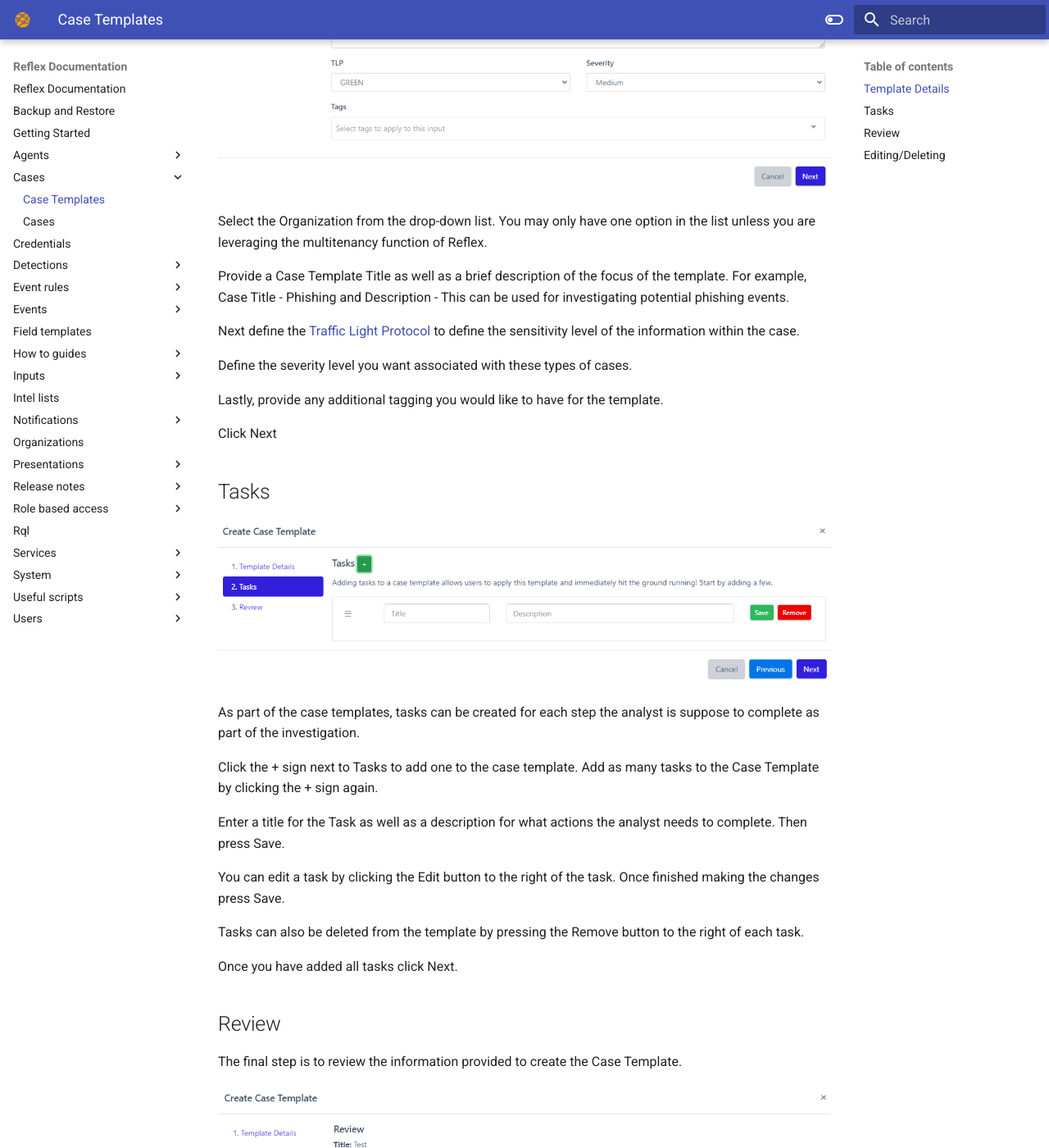
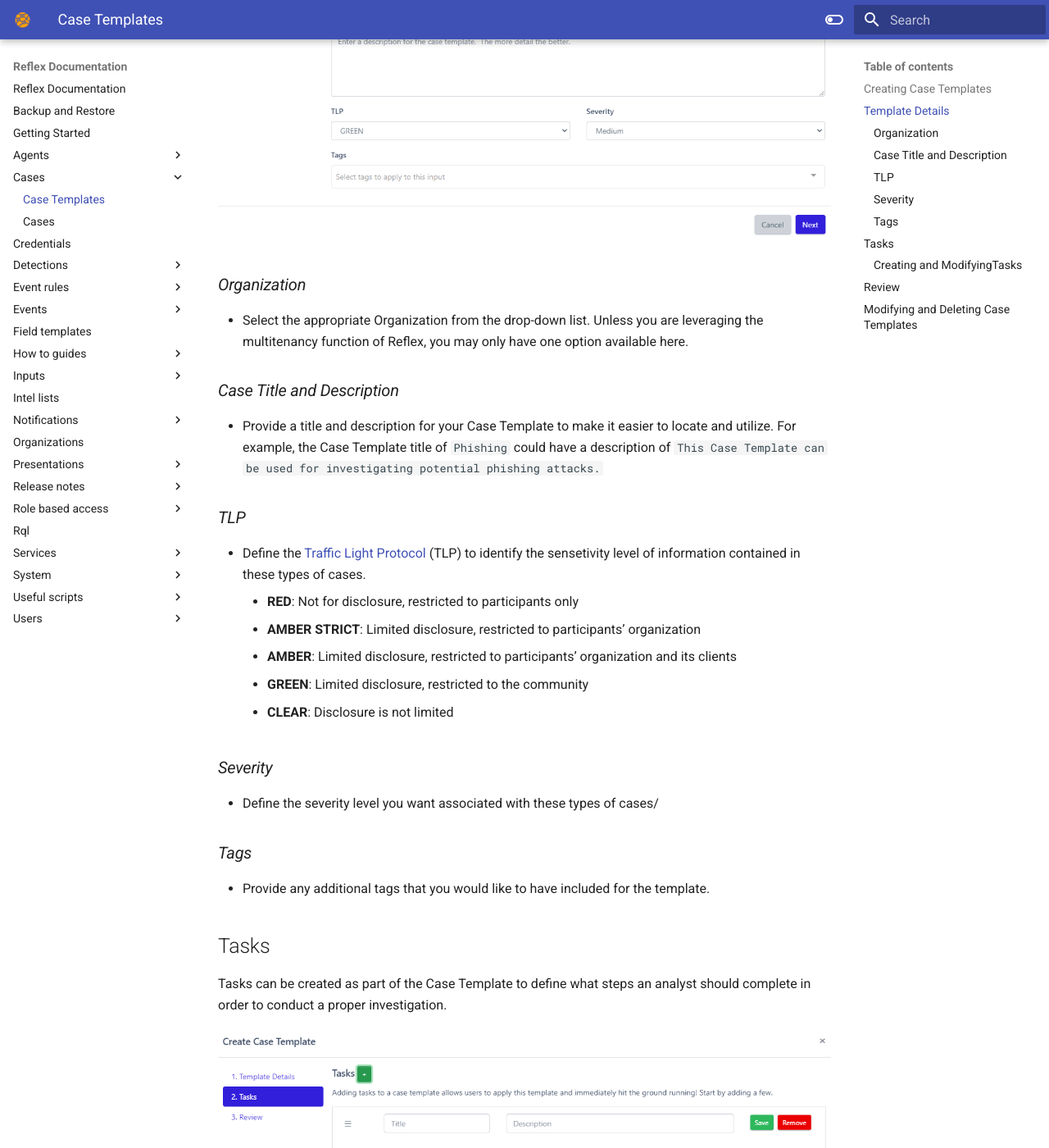
Before and after one commit to reflexsoar/reflex-docs, an MkDocs documentation site: the page built from docs/cases/case-templates.md, in a window 1280 px wide and 1400 px high, scrolled down 668 px. Shown: the whole window at 82% size. Built offline with MkDocs 1.6.1 and Material for MkDocs 9.7.7, drawn with Linux system fonts in a browser that asks for light colours; some of the changed text lies outside the part shown.

Commit message:
Revamped Case Templates

```diff
--- a/docs/cases/case-templates.md
+++ b/docs/cases/case-templates.md
@@ -1,53 +1,59 @@
 # Case Templates
+Case Templates serve as a valuable tool for adding structure to your investigations. They provide a quick and easy way to ensure that each time a [Case](cases.md) is opened, it adheres to a predefined process.
 
-Case Templates are a great way to provide structure to your investigations. It is a quick and easy method for making sure a case will conform to a defined process each time it is opened.
-
-To create a Case Template click on Cases from the left menu within Reflex and then click on Case Templates. This will bring up a list of all current Case Templates within Reflex.
-
-Next click on New Case Template and the following Case Template Wizard will open.
+## Creating Case Templates
+To create a new Case Template, the following steps can be used:
+1. Navigate to the Cases page
+2. Click `Case Templates`
+3. Click `New Case Template`
+4. Enter the Case Template Details and Tasks
+5. Click `Create`
 
 ## Template Details
-
 ![Create case template screenshot](../img/create_case_template.png)
 
-Select the Organization from the drop-down list. You may only have one option in the list unless you are leveraging the multitenancy function of Reflex.
+### *Organization*
+* Select the appropriate Organization from the drop-down list. Unless you are leveraging the multitenancy function of Reflex, you may only have one option available here.
 
-Provide a Case Template Title as well as a brief description of the focus of the template. For example, Case Title - Phishing and Description - This can be used for investigating potential phishing events.
+### *Case Title and Description*
+* Provide a title and description for your Case Template to make it easier to locate and utilize. For example, the Case Template title of `Phishing` could have a description of `This Case Template can be used for investigating potential phishing attacks.`
 
-Next define the [Traffic Light Protocol ](https://www.cisa.gov/tlp) to define the sensitivity level of the information within the case.
+### *TLP*
+* Define the [Traffic Light Protocol](https://www.cisa.gov/tlp) (TLP) to identify the sensetivity level of information contained in these types of cases.
+    * **RED**: Not for disclosure, restricted to participants only
+    * **AMBER STRICT**: Limited disclosure, restricted to participants’ organization
+    * **AMBER**: Limited disclosure, restricted to participants’ organization and its clients
+    * **GREEN**: Limited disclosure, restricted to the community
+    * **CLEAR**: Disclosure is not limited
 
-Define the severity level you want associated with these types of cases.
+### *Severity*
+* Define the severity level you want associated with these types of cases/
 
-Lastly, provide any additional tagging you would like to have for the template.
-
-Click Next
+### *Tags*
+* Provide any additional tags that you would like to have included for the template.
 
 ## Tasks
+Tasks can be created as part of the Case Template to define what steps an analyst should complete in order to conduct a proper investigation.
 
 ![Create case template task screenshot](../img/case_template_tasks.png)
 
-As part of the case templates, tasks can be created for each step the analyst is suppose to complete as part of the investigation.
-
-Click the + sign next to Tasks to add one to the case template. Add as many tasks to the Case Template by clicking the + sign again.
-
-Enter a title for the Task as well as a description for what actions the analyst needs to complete. Then press Save.
-
-You can edit a task by clicking the Edit button to the right of the task. Once finished making the changes press Save.
-
-Tasks can also be deleted from the template by pressing the Remove button to the right of each task.
-
-Once you have added all tasks click Next.
+### *Creating and ModifyingTasks*
+1. Click the `+` next to Tasks
+2. Enter a title and description of the Task
+3. Click `Save`
+4. Click `Edit` to edit the Task after saving
+5. Click `Remove` to delete a Task
+6. Repeat as many times as necessary
 
 ## Review
-
-The final step is to review the information provided to create the Case Template.
+The final step is to review the information provided to create the Case Template. After you've finished reviewing the Case Template, click `Create`.
 
 ![Review case template screenshot](../img/case_template_review.png)
 
-If everything looks good press Create.
-
-## Editing/Deleting
-
-At any time a Case Template can be modified or delete. Simply click Cases on the left hand menu and then click Case Templates.
-
-Find the Case Template you want to modify or delete and select the apporiate action to the right of the Case Template.
+## Modifying and Deleting Case Templates
+Case Templates can be modified or deleted at any point by using the following steps:
+1. Navigate to the Cases page
+2. Click `Case Templates`
+3. Locate the Case Template
+4. Click the appropriate action, either `Edit Template` or `Delete`
+5. If editing the Template, click `Update` once finished
```
